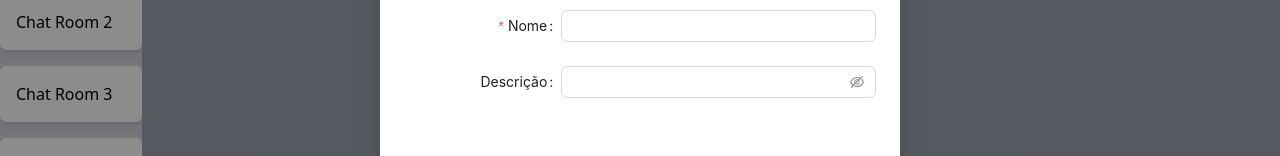
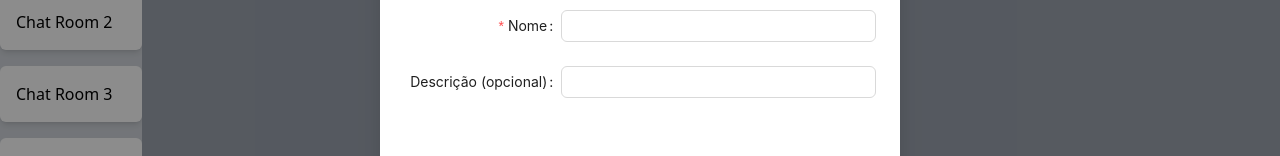
Before and after one commit to Cauanz/chat-project, a React (Vite) app in the folder frontend/: page / in a window 1280 px wide. Both pictures are taken after a click on the button 1236 px from the left and 756 px from the top of the page. Shown: the part 142-298 px from the top of the page. Built offline with nearby package versions, Linux system fonts and the light colour scheme.

Commit message:
🚧 ➕ ✨ Atualizações no ChatRoom e package-lock.jsson, adiciona Zustand, cria store e estado para nome e descricao(opcional) do chat antes de ir para o DB

```diff
--- a/frontend/src/pages/ChatRoom.jsx
+++ b/frontend/src/pages/ChatRoom.jsx
@@ -16,9 +16,11 @@ export default function ChatRoom() {
   const handleOk = () => {
     setModalText('The modal will be closed after two seconds');
     setConfirmLoading(true);
+    //O correto seria enviar os dados aqui enquanto o contador roda
     setTimeout(() => {
       setOpen(false);
       setConfirmLoading(false);
+      console.log(modalText); //PARA DEBUG
     }, 2000);
   };
   const handleCancel = () => {
@@ -59,9 +61,6 @@ export default function ChatRoom() {
               style={{
                 maxWidth: 600,
               }}
-              initialValues={{
-                remember: true,
-              }}
               onFinish={onFinish}
               onFinishFailed={onFinishFailed}
               autoComplete="off"
@@ -79,8 +78,8 @@ export default function ChatRoom() {
                 <Input />
               </Form.Item>
 
-              <Form.Item label="Descrição" name="password">
-                <Input.Password />
+              <Form.Item label="Descrição (opcional)" name="password">
+                <Input />
               </Form.Item>
 
               <Form.Item
--- /dev/null
+++ b/frontend/src/store/FormStore.js
@@ -0,0 +1,9 @@
+import { create } from 'zustand';
+
+const useStore = create((set) => ({
+  formName: '',
+  formDesc: '',
+
+  setNomeChat: (name) => set(() => ({ formName: name })),
+  setDescricaoChat: (desc) => set(() => ({ formDesc: desc })),
+}));
--- a/package.json
+++ b/package.json
@@ -11,6 +11,7 @@
   "author": "",
   "license": "ISC",
   "devDependencies": {
-    "concurrently": "^8.2.2"
+    "concurrently": "^8.2.2",
+    "zustand": "^4.5.1"
   }
 }
```
Also changed, not shown: 1 other file (tests, documents, lock files or other folders).
